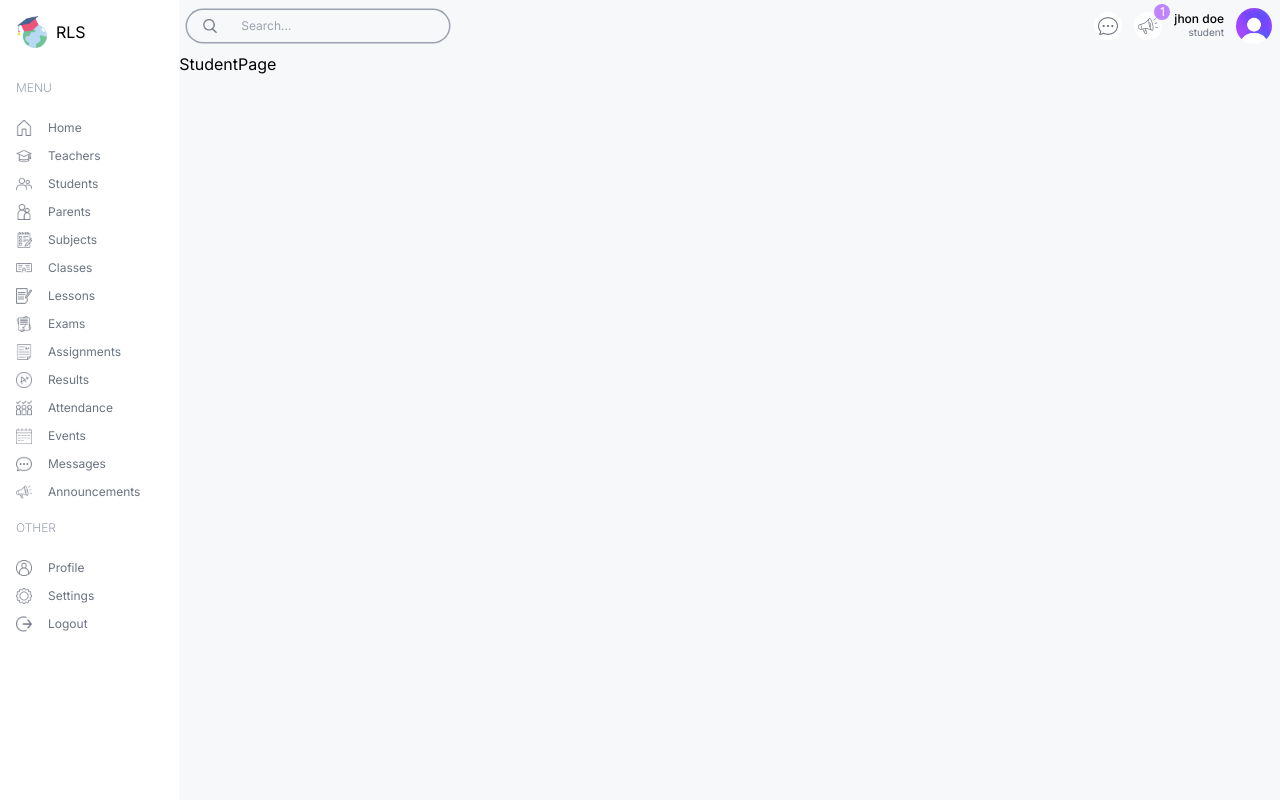
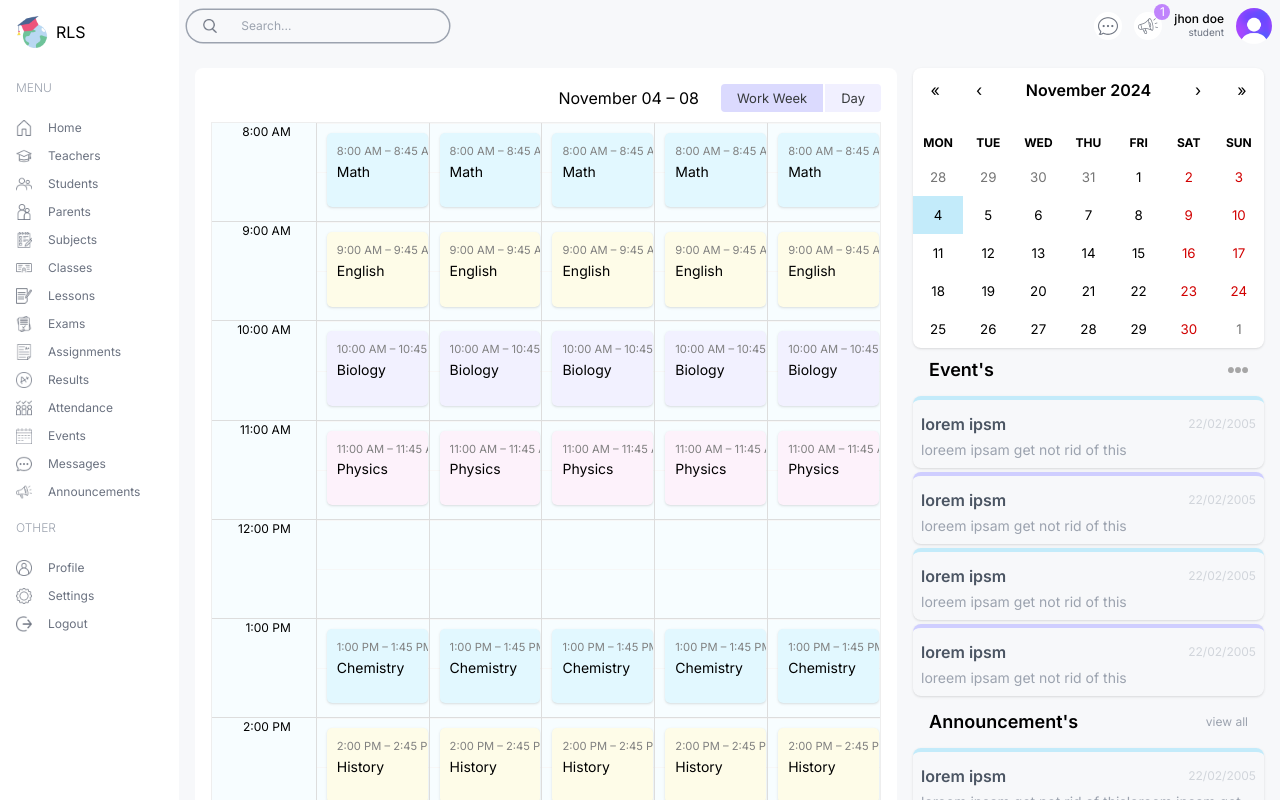
Before and after one commit to FaisalNadaf/school-management, a Next.js app: page /student in a window 1280 px wide. Built offline with nearby package versions, Linux system fonts and the light colour scheme.

Commit message:
student pag ui

```diff
--- a/package.json
+++ b/package.json
@@ -9,8 +9,10 @@
     "lint": "next lint"
   },
   "dependencies": {
+    "moment": "^2.30.1",
     "next": "14.2.5",
     "react": "^18",
+    "react-big-calendar": "^1.15.0",
     "react-calendar": "^5.1.0",
     "react-dom": "^18",
     "recharts": "^2.13.3"
@@ -18,6 +20,7 @@
   "devDependencies": {
     "@types/node": "^20",
     "@types/react": "^18",
+    "@types/react-big-calendar": "^1.15.0",
     "@types/react-dom": "^18",
     "eslint": "^8",
     "eslint-config-next": "14.2.5",
--- a/src/app/(dashboard)/admin/page.tsx
+++ b/src/app/(dashboard)/admin/page.tsx
@@ -1,5 +1,6 @@
 /** @format */
 
+import Announcement from "@/components/Announcement";
 import AttendanceChart from "@/components/AttendanceChart";
 import CountChart from "@/components/CountChart";
 import EventCalender from "@/components/EventCalender";
@@ -40,6 +41,8 @@ const AdminPage = () => {
 			<div className="w-full lg:w-1/3">
 				<div className="w-full ">
 					<EventCalender />
+
+					<Announcement />
 				</div>
 				<div></div>
 			</div>
--- a/src/app/(dashboard)/layout.tsx
+++ b/src/app/(dashboard)/layout.tsx
@@ -29,7 +29,7 @@ export default function DashbordLayout({
 				<Menu />
 			</div>
 			{/* right */}
-			<div className="md:w-[92%] lg:w-[84%]  xl:w-[86%] w-[86%] h-full bg-[#f7f8fA] overflow-scroll">
+			<div className="md:w-[92%] lg:w-[84%]  xl:w-[86%] w-[86%] h-full bg-[#f7f8fA] overflow-scroll flex flex-col">
 				<Navbar />
 				{children}
 			</div>
--- a/src/app/(dashboard)/student/page.tsx
+++ b/src/app/(dashboard)/student/page.tsx
@@ -1,9 +1,29 @@
 /** @format */
 
+import Announcement from "@/components/Announcement";
+import BigCalender from "@/components/BigCalender";
+import EventCalender from "@/components/EventCalender";
 import React from "react";
 
 const StudentPage = () => {
-	return <div>StudentPage</div>;
+	return (
+		<div className="flex flex-col xl:flex-row gap-4 p-4 ">
+			{/* left  */}
+			<div className="w-full  xl:w-2/3 ">
+				<div className="h-full bg-white p-4 rounded-lg">
+					<BigCalender />
+				</div>
+			</div>
+
+			{/* right */}
+			<div className="w-full lg:w-1/3">
+				<div className="w-full ">
+					<EventCalender />
+					<Announcement />
+				</div>
+			</div>
+		</div>
+	);
 };
 
 export default StudentPage;
--- a/src/app/globals.css
+++ b/src/app/globals.css
@@ -6,18 +6,124 @@
 
 .react-calendar {
 	width: 100% !important;
-    border: none !important;
-    font-family: "Inter",sans-serif !important;
+	border: none !important;
+	font-family: "Inter", sans-serif !important;
 }
 
-.react-calendar__tile--active{
-    background-color: #C3EBFA !important;
-    color: black !important;
+.react-calendar__navigation__label__labelText {
+	font-weight: 600;
 }
 
-.react-calendar__navigation__label__labelText{
-font-weight: 700;}
+.react-calendar__tile--active {
+	background-color: #c3ebfa !important;
+	color: black !important;
+}
+
+.rbc-btn-group:first-child {
+	display: none !important;
+}
+
+.rbc-toolbar-label {
+	text-align: right !important;
+	padding: 0px 20px !important;
+}
+
+.rbc-btn-group:last-child {
+	font-size: 13px !important;
+}
+
+.rbc-btn-group:last-child button {
+	border: none !important;
+	background-color: #f1f0ff !important;
+	margin-left: 2px !important;
+}
+
+.rbc-toolbar button.rbc-active {
+	background-color: #dbdafe !important;
+	box-shadow: none !important;
+}
+
+.rbc-time-view {
+	border-color: #eee !important;
+}
+
+.rbc-time-header {
+	display: none !important;
+}
+
+.rbc-time-content {
+	border: none !important;
+}
+
+.rbc-time-gutter.rbc-time-column {
+	font-size: 12px !important;
+}
+
+.rbc-time-gutter.rbc-time-column .rbc-timeslot-group {
+	padding: 0px 20px !important;
+}
+
+.rbc-timeslot-group {
+	background-color: #f7fdff !important;
+}
+
+.rbc-day-slot {
+	font-size: 14px !important;
+}
+
+.rbc-event {
+	border: none !important;
+	color: black !important;
+	padding: 10px !important;
+	margin: 10px !important;
+	width: 99% !important;
+}
+
+.rbc-event:nth-child(1) {
+	background-color: #e2f8ff !important;
+}
+.rbc-event:nth-child(2) {
+	background-color: #fefce8 !important;
+}
+.rbc-event:nth-child(3) {
+	background-color: #f2f1ff !important;
+}
+.rbc-event:nth-child(4) {
+	background-color: #fdf2fb !important;
+}
+.rbc-event:nth-child(5) {
+	background-color: #e2f8ff !important;
+}
+.rbc-event:nth-child(6) {
+	background-color: #fefce8 !important;
+}
+.rbc-event:nth-child(7) {
+	background-color: #f2f1ff !important;
+}
+.rbc-event:nth-child(8) {
+	background-color: #fdf2fb !important;
+}
+
+.rbc-event-label {
+	color: gray !important;
+	margin-bottom: 5px;
+}
 
 abbr:where([title]) {
-    text-decoration: none !important;
+	text-decoration: none !important;
 }
+
+.rbc-event {
+	--tw-shadow: 0 1px 3px 0 rgb(0 0 0 / 0.1), 0 1px 2px -1px rgb(0 0 0 / 0.1) !important;
+	--tw-shadow-colored: 0 1px 3px 0 var(--tw-shadow-color),
+		0 1px 2px -1px var(--tw-shadow-color) !important;
+	box-shadow: var(--tw-ring-offset-shadow, 0 0 #0000),
+		var(--tw-ring-shadow, 0 0 #0000), var(--tw-shadow) !important;
+}
+
+.shadow {
+}
+
+.rbc-events-container {
+	padding: 10px !important;
+}
--- /dev/null
+++ b/src/components/Announcement.tsx
@@ -0,0 +1,64 @@
+/** @format */
+
+import Image from "next/image";
+
+const Announcement = () => {
+	const event = [
+		{
+			id: 1,
+			title: "lorem ipsm ",
+			time: "22/02/2005",
+			description:
+				"loreem ipsam get not rid of thisloreem ipsam get not rid of thisloreem ipsam get not rid of this ",
+		},
+		{
+			id: 2,
+			title: "lorem ipsm ",
+			time: "22/02/2005",
+			description:
+				"loreem ipsam get not rid of thisloreem ipsam get not rid of thisloreem ipsam get not rid of this ",
+		},
+		{
+			id: 3,
+			title: "lorem ipsm ",
+			time: "22/02/2005",
+			description:
+				"loreem ipsam get not rid of thisloreem ipsam get not rid of thisloreem ipsam get not rid of this ",
+		},
+		{
+			id: 4,
+			title: "lorem ipsm ",
+			time: "22/02/2005",
+			description:
+				"loreem ipsam get not rid of thisloreem ipsam get not rid of thisloreem ipsam get not rid of this ",
+		},
+	];
+
+	return (
+		<div className="rounded-t-xl">
+			{" "}
+			{/* <div className="h-1 w-full bg-gray-500 mt-1" /> */}
+			<div className="flex justify-between items-center px-4 py-2">
+				<h1 className="text-lg font-semibold">Announcement's</h1>
+				<span className="text-xs text-gray-400">view all</span>
+			</div>
+			<div className="">
+				{event.map((e) => {
+					return (
+						<div className="rounded-lg shadow my-1 p-2 border-t-4 odd:border-faisal_dev_Sky even:border-faisal_dev_Purple">
+							<div className="flex items-center justify-between">
+								<div className="text-base py-1 font-semibold text-gray-600">
+									{e.title}
+								</div>
+								<div className="text-xs text-gray-300">{e.time}</div>
+							</div>
+							<div className="text-sm text-gray-400">{e.description}</div>
+						</div>
+					);
+				})}
+			</div>{" "}
+		</div>
+	);
+};
+
+export default Announcement;
--- /dev/null
+++ b/src/components/BigCalender.tsx
@@ -0,0 +1,33 @@
+/** @format */
+"use client";
+
+import { Calendar, momentLocalizer, View, Views } from "react-big-calendar";
+import moment from "moment";
+import { calendarEvents } from "@/lib/data";
+import "react-big-calendar/lib/css/react-big-calendar.css";
+import { useState } from "react";
+
+const localizer = momentLocalizer(moment);
+const BigCalender = () => {
+	const [view, setview] = useState<View>(Views.WORK_WEEK);
+
+	const handelView = (selectedView: View) => {
+		setview(selectedView);
+	};
+	return (
+		<Calendar
+			localizer={localizer}
+			events={calendarEvents}
+			startAccessor="start"
+			endAccessor="end"
+			view={view}
+			views={["work_week", "day"]}
+			onView={handelView}
+			style={{ height: "100%" }}
+			min={new Date(2025, 1, 0, 8, 0, 0)}
+			max={new Date(2025, 1, 0, 18, 0, 0)}
+		/>
+	);
+};
+
+export default BigCalender;
--- a/src/components/CountChart.tsx
+++ b/src/components/CountChart.tsx
@@ -51,8 +51,8 @@ const CountChart = () => {
 				</ResponsiveContainer>
 				<Image
 					src={"/maleFemale.png"}
-					height={60}
-					width={60}
+					height={50}
+					width={50}
 					alt=""
 					className="absolute  top-1/2 left-1/2 -translate-x-1/2 -translate-y-1/2 "
 				/>
--- a/src/components/EventCalender.tsx
+++ b/src/components/EventCalender.tsx
@@ -37,12 +37,6 @@ const event = [
 		time: "22/02/2005",
 		description: "loreem ipsam get not rid of this ",
 	},
-	{
-		id: 5,
-		title: "lorem ipsm ",
-		time: "22/02/2005",
-		description: "loreem ipsam get not rid of this ",
-	},
 ];
 
 const EventCalender = () => {
@@ -52,11 +46,12 @@ const EventCalender = () => {
 		<div className="w-full">
 			{" "}
 			<Calendar
-				className="w-full"
+				className="w-full shadow rounded-lg"
 				onChange={onChange}
 				value={value}
 			/>{" "}
-			<div className="flex justify-between items-center">
+			{/* <div className="h-1 w-full bg-gray-500 mt-1 " /> */}
+			<div className="flex justify-between items-center px-4 py-2">
 				<h1 className="text-lg font-semibold">Event's</h1>
 				<Image
 					src="/moreDark.png"
@@ -68,12 +63,16 @@ const EventCalender = () => {
 			<div className="">
 				{event.map((e) => {
 					return (
-						<div className="">
+						<div
+							key={e.id}
+							className="rounded-lg shadow my-1 p-2 border-t-4 odd:border-faisal_dev_Sky even:border-faisal_dev_Purple">
 							<div className="flex items-center justify-between">
-								<div className="text-lg font-normal">{e.title}</div>
-								<div className="text-xs text-gray-400">{e.time}</div>
+								<div className="text-base py-1 font-semibold text-gray-600">
+									{e.title}
+								</div>
+								<div className="text-xs text-gray-300">{e.time}</div>
 							</div>
-							<div>{e.description}</div>
+							<div className="text-sm text-gray-400">{e.description}</div>
 						</div>
 					);
 				})}
--- a/src/components/Menu.tsx
+++ b/src/components/Menu.tsx
@@ -1,5 +1,6 @@
 /** @format */
 
+import { role } from "@/lib/data";
 import Image from "next/image";
 import Link from "next/link";
 
@@ -130,6 +131,7 @@ const Menu = () => {
 							{i.title}
 						</span>
 						{i.items.map((item) => {
+							if (item.visible.includes(role)) {
 								return (
 									<Link
 										href={item.href}
@@ -144,6 +146,7 @@ const Menu = () => {
 										<span className="hidden lg:block">{item.label}</span>
 									</Link>
 								);
+							}
 						})}
 					</div>
 				);
--- a/src/lib/data.ts
+++ b/src/lib/data.ts
@@ -1,3 +1,5 @@
+/** @format */
+
 // TEMPORARY DATA
 
 export let role = "admin";
@@ -915,149 +917,219 @@ export const announcementsData = [
 	},
 ];
 
-
 // YOU SHOULD CHANGE THE DATES OF THE EVENTS TO THE CURRENT DATE TO SEE THE EVENTS ON THE CALENDAR
 export const calendarEvents = [
+	// November 4 Events
 	{
 		title: "Math",
 		allDay: false,
-    start: new Date(2024, 7, 12, 8, 0),
-    end: new Date(2024, 7, 12, 8, 45),
+		start: new Date(2024, 10, 4, 8, 0),
+		end: new Date(2024, 10, 4, 8, 45),
 	},
 	{
 		title: "English",
 		allDay: false,
-    start: new Date(2024, 7, 12, 9, 0),
-    end: new Date(2024, 7, 12, 9, 45),
+		start: new Date(2024, 10, 4, 9, 0),
+		end: new Date(2024, 10, 4, 9, 45),
 	},
 	{
 		title: "Biology",
 		allDay: false,
-    start: new Date(2024, 7, 12, 10, 0),
-    end: new Date(2024, 7, 12, 10, 45),
+		start: new Date(2024, 10, 4, 10, 0),
+		end: new Date(2024, 10, 4, 10, 45),
 	},
 	{
 		title: "Physics",
 		allDay: false,
-    start: new Date(2024, 7, 12, 11, 0),
-    end: new Date(2024, 7, 12, 11, 45),
+		start: new Date(2024, 10, 4, 11, 0),
+		end: new Date(2024, 10, 4, 11, 45),
 	},
 	{
 		title: "Chemistry",
 		allDay: false,
-    start: new Date(2024, 7, 12, 13, 0),
-    end: new Date(2024, 7, 12, 13, 45),
+		start: new Date(2024, 10, 4, 13, 0),
+		end: new Date(2024, 10, 4, 13, 45),
 	},
 	{
 		title: "History",
 		allDay: false,
-    start: new Date(2024, 7, 12, 14, 0),
-    end: new Date(2024, 7, 12, 14, 45),
+		start: new Date(2024, 10, 4, 14, 0),
+		end: new Date(2024, 10, 4, 14, 45),
+	},
+
+	// November 5 Events
+	{
+		title: "Math",
+		allDay: false,
+		start: new Date(2024, 10, 5, 8, 0),
+		end: new Date(2024, 10, 5, 8, 45),
 	},
 	{
 		title: "English",
 		allDay: false,
-    start: new Date(2024, 7, 13, 9, 0),
-    end: new Date(2024, 7, 13, 9, 45),
+		start: new Date(2024, 10, 5, 9, 0),
+		end: new Date(2024, 10, 5, 9, 45),
 	},
 	{
 		title: "Biology",
 		allDay: false,
-    start: new Date(2024, 7, 13, 10, 0),
-    end: new Date(2024, 7, 13, 10, 45),
+		start: new Date(2024, 10, 5, 10, 0),
+		end: new Date(2024, 10, 5, 10, 45),
 	},
 	{
 		title: "Physics",
 		allDay: false,
-    start: new Date(2024, 7, 13, 11, 0),
-    end: new Date(2024, 7, 13, 11, 45),
+		start: new Date(2024, 10, 5, 11, 0),
+		end: new Date(2024, 10, 5, 11, 45),
 	},
-
+	{
+		title: "Chemistry",
+		allDay: false,
+		start: new Date(2024, 10, 5, 13, 0),
+		end: new Date(2024, 10, 5, 13, 45),
+	},
 	{
 		title: "History",
 		allDay: false,
-    start: new Date(2024, 7, 13, 14, 0),
-    end: new Date(2024, 7, 13, 14, 45),
+		start: new Date(2024, 10, 5, 14, 0),
+		end: new Date(2024, 10, 5, 14, 45),
 	},
+	{
+		title: "Art",
+		allDay: false,
+		start: new Date(2024, 10, 5, 15, 0),
+		end: new Date(2024, 10, 5, 15, 45),
+	},
+
+	// November 6 Events
 	{
 		title: "Math",
 		allDay: false,
-    start: new Date(2024, 7, 14, 8, 0),
-    end: new Date(2024, 7, 14, 8, 45),
+		start: new Date(2024, 10, 6, 8, 0),
+		end: new Date(2024, 10, 6, 8, 45),
+	},
+	{
+		title: "English",
+		allDay: false,
+		start: new Date(2024, 10, 6, 9, 0),
+		end: new Date(2024, 10, 6, 9, 45),
 	},
 	{
 		title: "Biology",
 		allDay: false,
-    start: new Date(2024, 7, 14, 10, 0),
-    end: new Date(2024, 7, 14, 10, 45),
+		start: new Date(2024, 10, 6, 10, 0),
+		end: new Date(2024, 10, 6, 10, 45),
 	},
-
+	{
+		title: "Physics",
+		allDay: false,
+		start: new Date(2024, 10, 6, 11, 0),
+		end: new Date(2024, 10, 6, 11, 45),
+	},
 	{
 		title: "Chemistry",
 		allDay: false,
-    start: new Date(2024, 7, 14, 13, 0),
-    end: new Date(2024, 7, 14, 13, 45),
+		start: new Date(2024, 10, 6, 13, 0),
+		end: new Date(2024, 10, 6, 13, 45),
 	},
 	{
 		title: "History",
 		allDay: false,
-    start: new Date(2024, 7, 14, 14, 0),
-    end: new Date(2024, 7, 13, 14, 45),
+		start: new Date(2024, 10, 6, 14, 0),
+		end: new Date(2024, 10, 6, 14, 45),
+	},
+	{
+		title: "Geography",
+		allDay: false,
+		start: new Date(2024, 10, 6, 15, 0),
+		end: new Date(2024, 10, 6, 15, 45),
+	},
+
+	// November 7 Events
+	{
+		title: "Math",
+		allDay: false,
+		start: new Date(2024, 10, 7, 8, 0),
+		end: new Date(2024, 10, 7, 8, 45),
 	},
 	{
 		title: "English",
 		allDay: false,
-    start: new Date(2024, 7, 15, 9, 0),
-    end: new Date(2024, 7, 15, 9, 45),
+		start: new Date(2024, 10, 7, 9, 0),
+		end: new Date(2024, 10, 7, 9, 45),
 	},
 	{
 		title: "Biology",
 		allDay: false,
-    start: new Date(2024, 7, 15, 10, 0),
-    end: new Date(2024, 7, 15, 10, 45),
+		start: new Date(2024, 10, 7, 10, 0),
+		end: new Date(2024, 10, 7, 10, 45),
 	},
 	{
 		title: "Physics",
 		allDay: false,
-    start: new Date(2024, 7, 15, 11, 0),
-    end: new Date(2024, 7, 15, 11, 45),
+		start: new Date(2024, 10, 7, 11, 0),
+		end: new Date(2024, 10, 7, 11, 45),
 	},
-
+	{
+		title: "Chemistry",
+		allDay: false,
+		start: new Date(2024, 10, 7, 13, 0),
+		end: new Date(2024, 10, 7, 13, 45),
+	},
 	{
 		title: "History",
 		allDay: false,
-    start: new Date(2024, 7, 15, 14, 0),
-    end: new Date(2024, 7, 15, 14, 45),
+		start: new Date(2024, 10, 7, 14, 0),
+		end: new Date(2024, 10, 7, 14, 45),
 	},
+	{
+		title: "Music",
+		allDay: false,
+		start: new Date(2024, 10, 7, 15, 0),
+		end: new Date(2024, 10, 7, 15, 45),
+	},
+
+	// November 8 Events
 	{
 		title: "Math",
 		allDay: false,
-    start: new Date(2024, 7, 16, 8, 0),
-    end: new Date(2024, 7, 16, 8, 45),
+		start: new Date(2024, 10, 8, 8, 0),
+		end: new Date(2024, 10, 8, 8, 45),
 	},
 	{
 		title: "English",
 		allDay: false,
-    start: new Date(2024, 7, 16, 9, 0),
-    end: new Date(2024, 7, 16, 9, 45),
+		start: new Date(2024, 10, 8, 9, 0),
+		end: new Date(2024, 10, 8, 9, 45),
 	},
-
+	{
+		title: "Biology",
+		allDay: false,
+		start: new Date(2024, 10, 8, 10, 0),
+		end: new Date(2024, 10, 8, 10, 45),
+	},
 	{
 		title: "Physics",
 		allDay: false,
-    start: new Date(2024, 7, 16, 11, 0),
-    end: new Date(2024, 7, 16, 11, 45),
+		start: new Date(2024, 10, 8, 11, 0),
+		end: new Date(2024, 10, 8, 11, 45),
 	},
 	{
 		title: "Chemistry",
 		allDay: false,
-    start: new Date(2024, 7, 16, 13, 0),
-    end: new Date(2024, 7, 16, 13, 45),
+		start: new Date(2024, 10, 8, 13, 0),
+		end: new Date(2024, 10, 8, 13, 45),
 	},
 	{
 		title: "History",
 		allDay: false,
-    start: new Date(2024, 7, 16, 14, 0),
-    end: new Date(2024, 7, 16, 14, 45),
+		start: new Date(2024, 10, 8, 14, 0),
+		end: new Date(2024, 10, 8, 14, 45),
+	},
+	{
+		title: "Drama",
+		allDay: false,
+		start: new Date(2024, 10, 8, 15, 0),
+		end: new Date(2024, 10, 8, 15, 45),
 	},
 ];
```
Also changed, not shown: 1 other file (tests, documents, lock files or other folders). Lines whose indentation alone changed are shown as unchanged.
